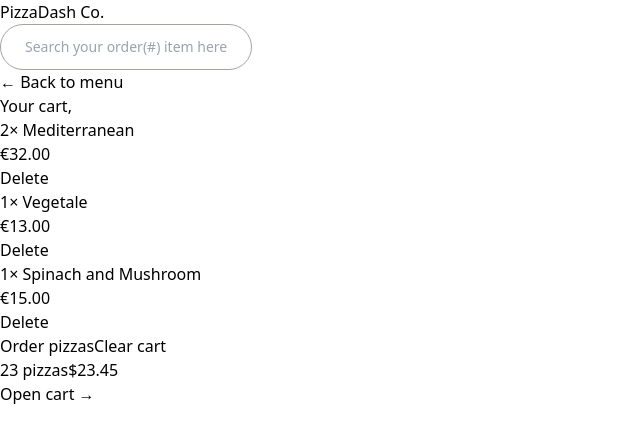
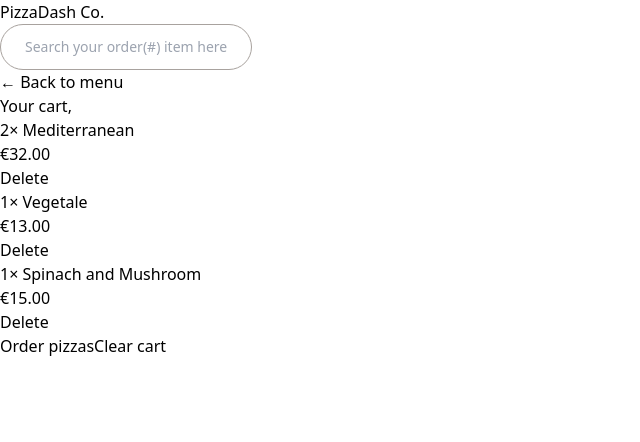
Before and after one commit to sir-josh/PizzaDash-app, a React (Vite) app: page /cart in a window 1280 px wide. Shown: the top 442 px of the page, without its empty margins (0-640 px from the left). Built offline with nearby package versions, Linux system fonts and the light colour scheme.

Commit message:
feat: build CartOverview component with Redux Selectors

```diff
--- a/src/features/cart/CartOverview.jsx
+++ b/src/features/cart/CartOverview.jsx
@@ -1,14 +1,22 @@
+import { useSelector } from "react-redux";
 import { Link } from "react-router-dom";
+import { getTotalCartPrice, getTotalCartQuantity } from "./cartSlice";
+import { formatCurrency } from "../../utils/helpers";
 
 function CartOverview() {
+  const totalCartQuantity = useSelector(getTotalCartQuantity);
+  const totalCartPrice = useSelector(getTotalCartPrice);
+
+  if (!totalCartQuantity) return null;
+
   return (
     <div
-      className="bg-stone-800 px-4 py-4 text-sm uppercase text-stone-200
-    sm:px-6 md:text-base flex items-center justify-between"
+      className="flex items-center justify-between bg-stone-800 px-4 py-4
+    text-sm uppercase text-stone-200 sm:px-6 md:text-base"
     >
       <p className="space-x-4 font-semibold text-stone-300 sm:space-x-6">
-        <span>23 pizzas</span>
-        <span>$23.45</span>
+        <span>{totalCartQuantity} pizzas</span>
+        <span>{formatCurrency(totalCartPrice)}</span>
       </p>
       <Link to="/cart">Open cart &rarr;</Link>
     </div>
--- a/src/features/cart/cartSlice.js
+++ b/src/features/cart/cartSlice.js
@@ -1,16 +1,15 @@
 import { createSlice } from "@reduxjs/toolkit";
 
 const initialState = {
-  cart: [
-    {
-      pizzaId: 12,
-      name: "Mediterranean",
-      quantity: 2,
-      unitPrice: 16,
-      totalPrice: 32,
-    },
-  ],
+  cart: [],
 };
+// {
+//   pizzaId: 12,
+//   name: "Mediterranean",
+//   quantity: 2,
+//   unitPrice: 16,
+//   totalPrice: 32,
+// },
 
 const cartSlice = createSlice({
   name: "cart",
@@ -42,6 +41,12 @@
   },
 });
 
+export const getTotalCartQuantity = (state) =>
+  state.cart.cart.reduce((sum, item) => sum + item.quantity, 0);
+
+export const getTotalCartPrice = (state) =>
+  state.cart.cart.reduce((sum, item) => sum + item.totalPrice, 0);
+
 export const {
   addToCart,
   removeFromCart,
```
